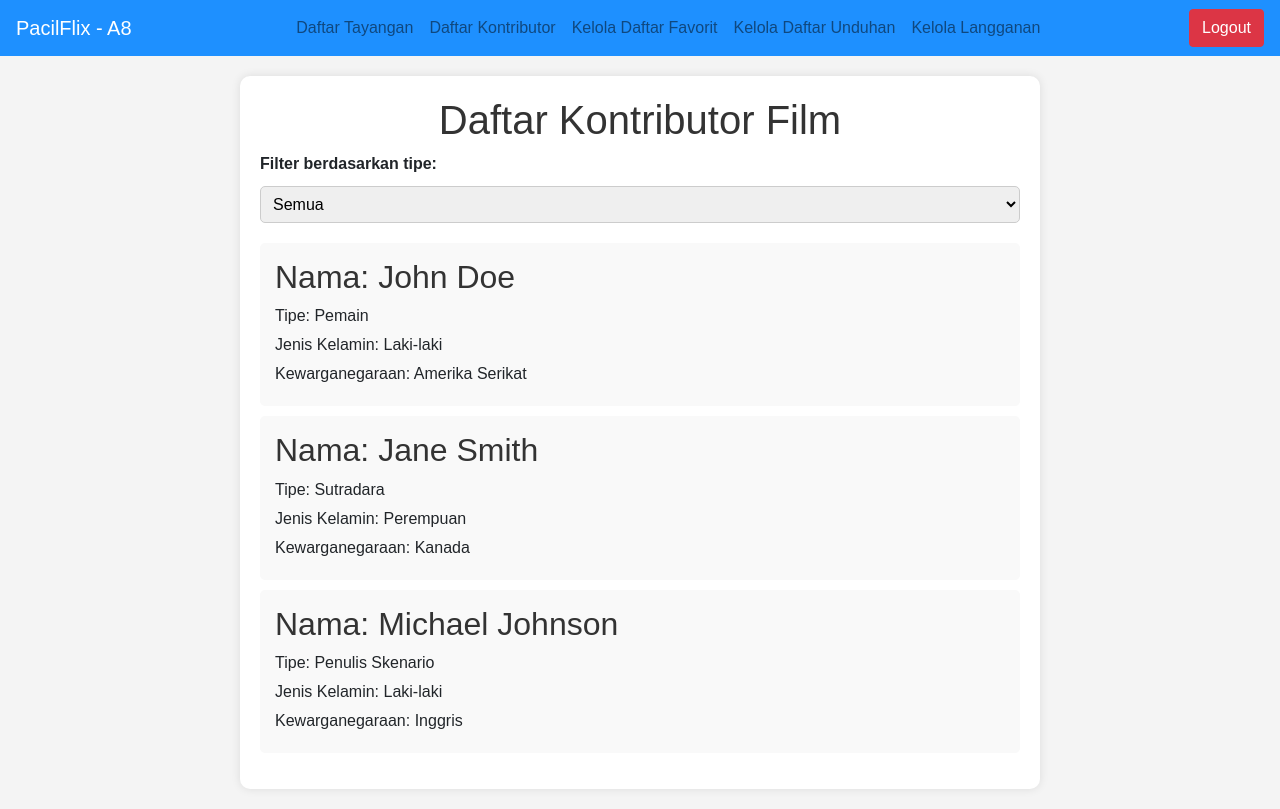
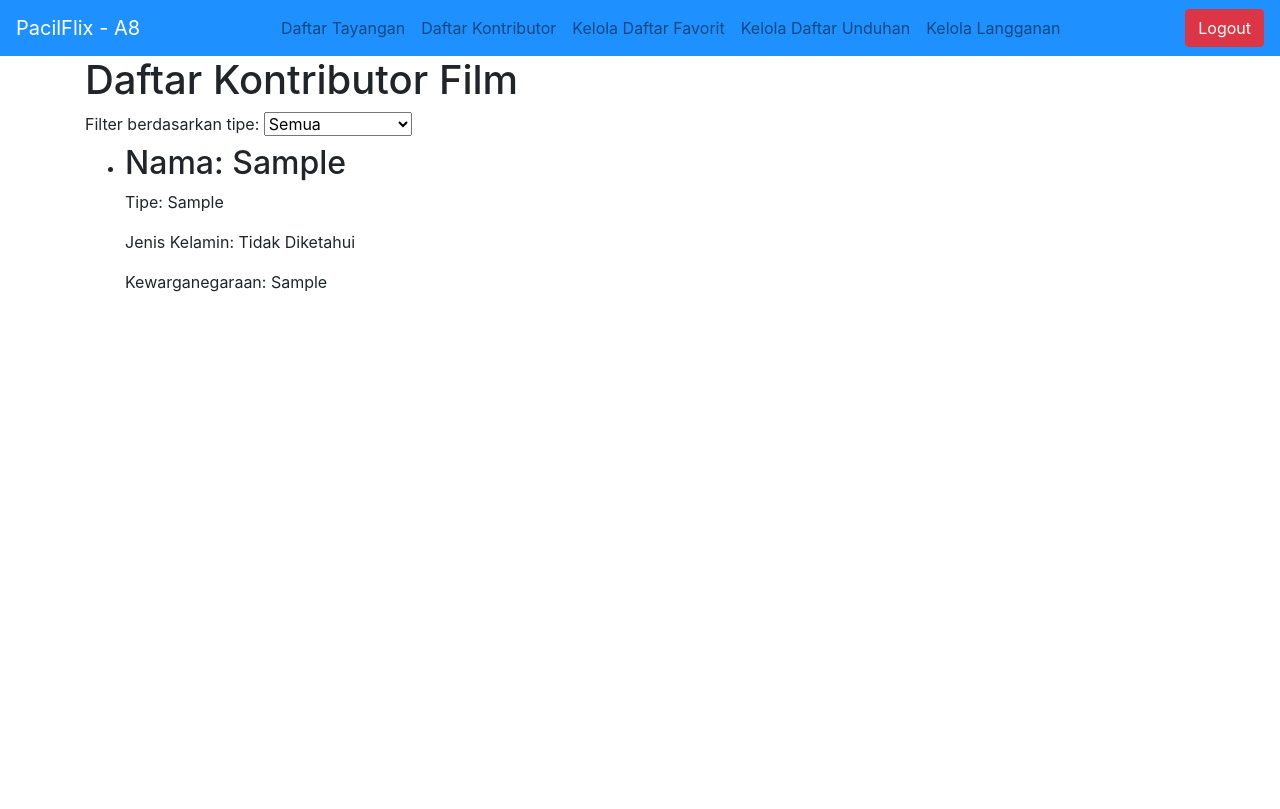
Before and after one commit to BASDAT-A-KELOMPOK-8/pacilflix, a Django app: template daftar_kontributor/templates/contributors.html in a window 1280 px wide. After the commit the page ends 292 px from the top, so only its background shows below. Run offline with Django 3.2, Linux system fonts and the light colour scheme; the template is opened without the code that fills it: most values are stand-ins (such as "Sample title", 1, 10 or a date in 2020); some libraries are stand-ins or nearby versions.

Commit message:
first time insert element with group's db into templates

```diff
--- a/daftar_kontributor/templates/contributors.html
+++ b/daftar_kontributor/templates/contributors.html
@@ -5,66 +5,6 @@
 {% endblock meta %}
 
 {% block content %}
-<style>
-  body {
-    font-family: Arial, sans-serif;
-    background-color: #f4f4f4;
-    margin: 0;
-    padding: 0;
-    box-sizing: border-box;
-  }
-
-  .container {
-    max-width: 800px;
-    margin: 20px auto;
-    padding: 20px;
-    background-color: #fff;
-    border-radius: 10px;
-    box-shadow: 0 0 10px rgba(0, 0, 0, 0.1);
-  }
-
-  h1 {
-    text-align: center;
-    color: #333;
-  }
-
-  label {
-    display: block;
-    margin-bottom: 10px;
-    font-weight: bold;
-  }
-
-  select {
-    padding: 8px;
-    font-size: 16px;
-    border-radius: 5px;
-    border: 1px solid #ccc;
-    width: 100%;
-    margin-bottom: 20px;
-  }
-
-  ul {
-    list-style: none;
-    padding: 0;
-  }
-
-  #kontributor-list li {
-    background-color: #f9f9f9;
-    padding: 15px;
-    border-radius: 5px;
-    margin-bottom: 10px;
-  }
-
-  li h2 {
-    margin-top: 0;
-    color: #333;
-  }
-
-  p {
-    margin: 5px 0;
-  }
-</style>
-
 <div class="container">
   <h1>Daftar Kontributor Film</h1>
 
@@ -73,28 +13,49 @@
     <option value="semua">Semua</option>
     <option value="pemain">Pemain</option>
     <option value="sutradara">Sutradara</option>
-    <option value="penulis">Penulis Skenario</option>
+    <option value="penulis skenario">Penulis Skenario</option>
   </select>
 
   <ul id="kontributor-list">
-    <li>
-      <h2>Nama: John Doe</h2>
-      <p>Tipe: Pemain</p>
-      <p>Jenis Kelamin: Laki-laki</p>
-      <p>Kewarganegaraan: Amerika Serikat</p>
-    </li>
-    <li>
-      <h2>Nama: Jane Smith</h2>
-      <p>Tipe: Sutradara</p>
-      <p>Jenis Kelamin: Perempuan</p>
-      <p>Kewarganegaraan: Kanada</p>
-    </li>
-    <li>
-      <h2>Nama: Michael Johnson</h2>
-      <p>Tipe: Penulis Skenario</p>
-      <p>Jenis Kelamin: Laki-laki</p>
-      <p>Kewarganegaraan: Inggris</p>
-    </li>
+    {% for contributor in contributors %}
+      <li>
+          <h2>Nama: {{ contributor.0 }}</h2>
+          <p>Tipe: {{ contributor.3 }}</p>
+          <p>
+              Jenis Kelamin:
+              {% if contributor.1 == 0 %}
+                  Laki-laki
+              {% elif contributor.1 == 1 %}
+                  Perempuan
+              {% else %}
+                  Tidak Diketahui
+              {% endif %}
+          </p>
+          <p>Kewarganegaraan: {{ contributor.2 }}</p>
+      </li>
+    {% endfor %}
   </ul>
 </div>
+
+<script>
+  document.getElementById('filter').addEventListener('change', function() {
+    var filterValue = "tipe: " + this.value.toLowerCase();
+    var kontributorList = document.getElementById('kontributor-list').getElementsByTagName('li');
+
+    for (var i = 0; i < kontributorList.length; i++) {
+      var kontributor = kontributorList[i];
+      var kontributorType = kontributor.querySelector('p:nth-of-type(1)').textContent.trim().toLowerCase();
+
+      console.log(filterValue + "pelter valu")
+      console.log(kontributorType + "kontyp")
+
+      if (filterValue === 'tipe: semua' || kontributorType === filterValue) {
+        kontributor.style.display = 'block';
+      } else {
+        kontributor.style.display = 'none';
+      }
+    }
+  })
+</script>
+
 {% endblock %}
```
